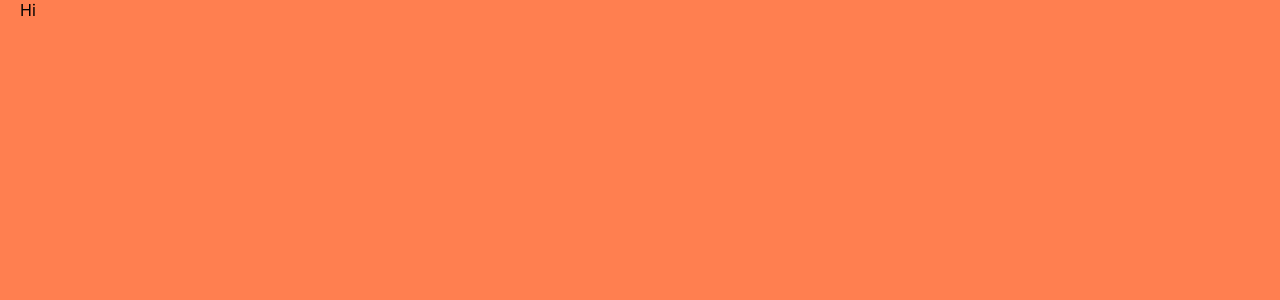
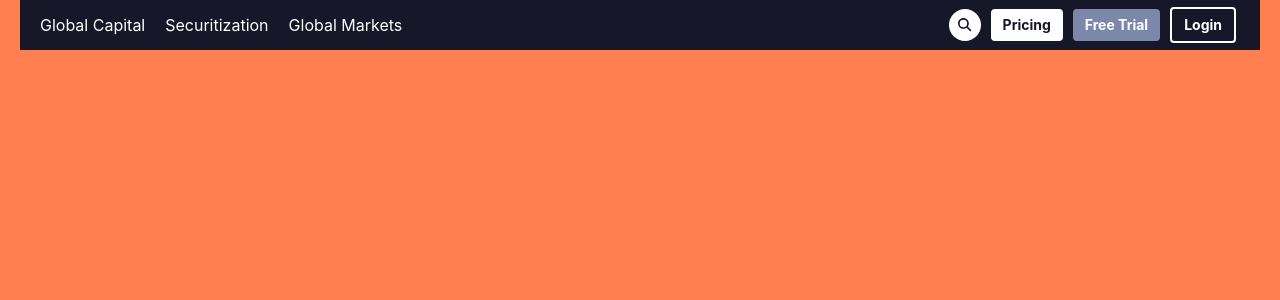
Before and after one commit to Waikikec/blog-app-delinian, a React (Create React App) app: page / in a window 1280 px wide. Shown: the top 300 px of the page. Built offline with nearby package versions, Linux system fonts and the light colour scheme.

Commit message:
feat: add first toolbar

```diff
--- a/src/App.jsx
+++ b/src/App.jsx
@@ -1,7 +1,12 @@
+import Navbar from "./components/Navbar/Navbar";
 import "./layout.scss";
 
 function App() {
-  return <div className="layout">Hi</div>;
+  return (
+    <div className="layout">
+      <Navbar />
+    </div>
+  );
 }
 
 export default App;
--- /dev/null
+++ b/src/components/Navbar/Navbar.jsx
@@ -0,0 +1,72 @@
+import { faMagnifyingGlass, faXmark } from "@fortawesome/free-solid-svg-icons";
+import { FontAwesomeIcon } from "@fortawesome/react-fontawesome";
+import React, { useState } from "react";
+import "./Navbar.scss";
+
+const Navbar = () => {
+  const [isSearchActive, setIsSearchActive] = useState(false);
+  const [inputValue, setInputValue] = useState("");
+
+  const handleChange = (e) => {
+    setInputValue(e.target.value);
+  };
+
+  const handleSubmit = (e) => {
+    e.preventDefault();
+    console.log("Submitted value:", inputValue);
+    setInputValue("");
+  };
+
+  return (
+    <nav>
+      <div className="left">
+        <a href="/">Global Capital</a>
+        <a href="/">Securitization</a>
+        <a href="/">Global Markets</a>
+      </div>
+      <div className="right">
+        {isSearchActive ? (
+          <form onSubmit={handleSubmit} className="searchWrapper">
+            <div className="searchLeft">
+              <FontAwesomeIcon
+                icon={faMagnifyingGlass}
+                className="magnifyIcon"
+              />
+              <input
+                className="searchInput"
+                placeholder="Search key words, topics"
+                onChange={handleChange}
+                value={inputValue}
+              />
+            </div>
+            <FontAwesomeIcon
+              className="xMarkIcon"
+              icon={faXmark}
+              onClick={() => setIsSearchActive(false)}
+            />
+          </form>
+        ) : (
+          <button
+            href="/Search"
+            className="searchButton"
+            onClick={() => setIsSearchActive(true)}
+          >
+            <FontAwesomeIcon icon={faMagnifyingGlass} />
+          </button>
+        )}
+
+        <a href="/Pricing" className="pricing">
+          Pricing
+        </a>
+        <a href="/Plan" className="plan">
+          Free Trial
+        </a>
+        <a href="/Login" className="login">
+          Login
+        </a>
+      </div>
+    </nav>
+  );
+};
+
+export default Navbar;
--- /dev/null
+++ b/src/components/Navbar/Navbar.scss
@@ -0,0 +1,95 @@
+nav {
+  display: flex;
+  justify-content: space-between;
+  align-items: center;
+  height: 50px;
+  padding: 0px 24px 0px 20px;
+  background: #161829;
+  color: white;
+
+  .left {
+    display: flex;
+    gap: 20px;
+  }
+
+  .right {
+    display: flex;
+    align-items: center;
+    justify-content: flex-end;
+    gap: 10px;
+
+    a {
+      line-height: 24px;
+      padding: 4px 12px 4px 12px;
+      border-radius: 4px;
+      font-size: 14px;
+      font-weight: 700;
+    }
+
+    .searchButton {
+      display: flex;
+      align-items: center;
+      justify-content: center;
+      width: 32px;
+      height: 32px;
+      border-radius: 50%;
+      padding: 10px;
+      border: none;
+      background-color: white;
+      color: #161829;
+      cursor: pointer;
+    }
+
+    .searchWrapper {
+      display: flex;
+      justify-content: space-between;
+      align-items: center;
+      background: #161829;
+      color: white;
+      width: 300px;
+      border-radius: 50px;
+      border: 1px solid #7d87aa;
+      padding: 7px 14px;
+    }
+
+    .searchLeft {
+      display: flex;
+      align-items: center;
+    }
+
+    .searchInput {
+      background: none;
+      border: none;
+      outline: none;
+      margin-left: 10px;
+      color: #7d87aa;
+    }
+
+    .magnifyIcon {
+      width: 16px;
+      height: 16px;
+      color: #7d87aa;
+      cursor: pointer;
+    }
+
+    .xMarkIcon {
+      color: #7d87aa;
+      cursor: pointer;
+    }
+
+    .pricing {
+      background-color: white;
+      color: #161829;
+    }
+
+    .plan {
+      background-color: #7d87aa;
+      color: white;
+    }
+
+    .login {
+      color: white;
+      border: 2px solid white;
+    }
+  }
+}
```
